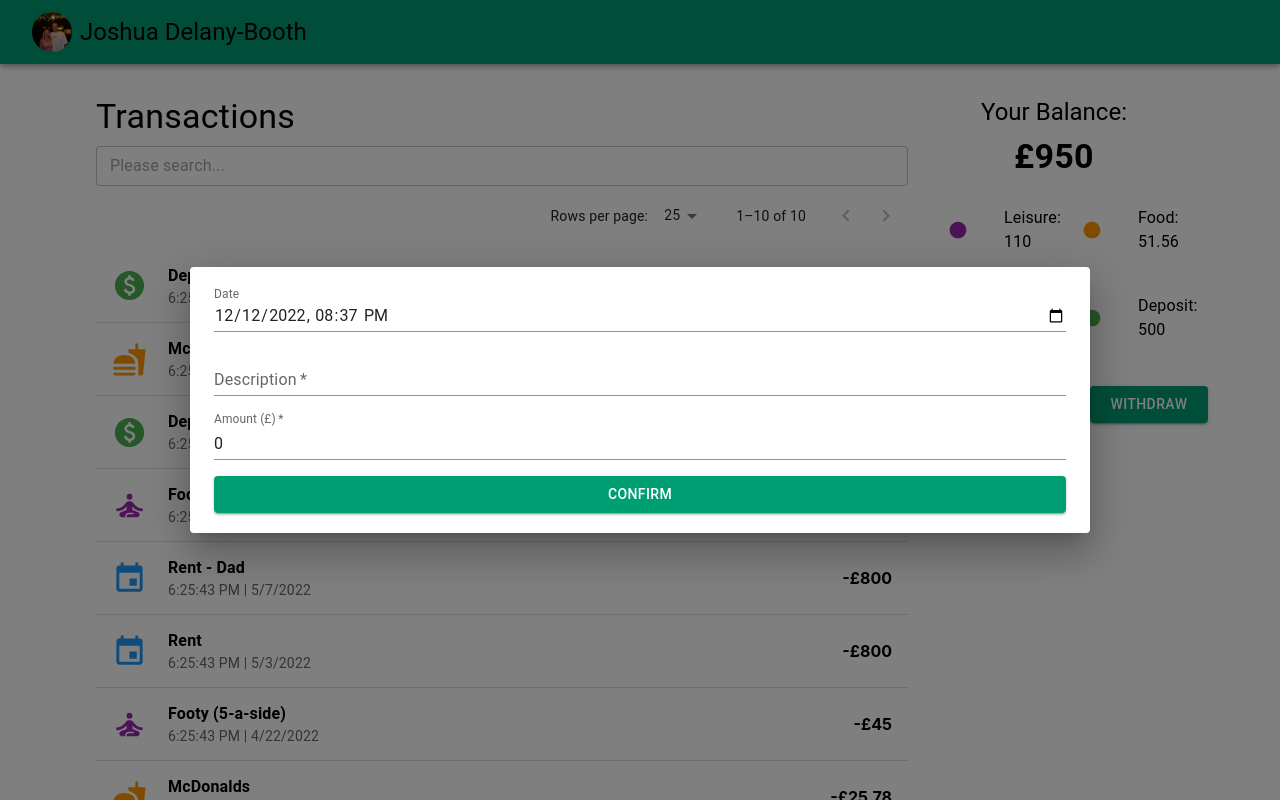
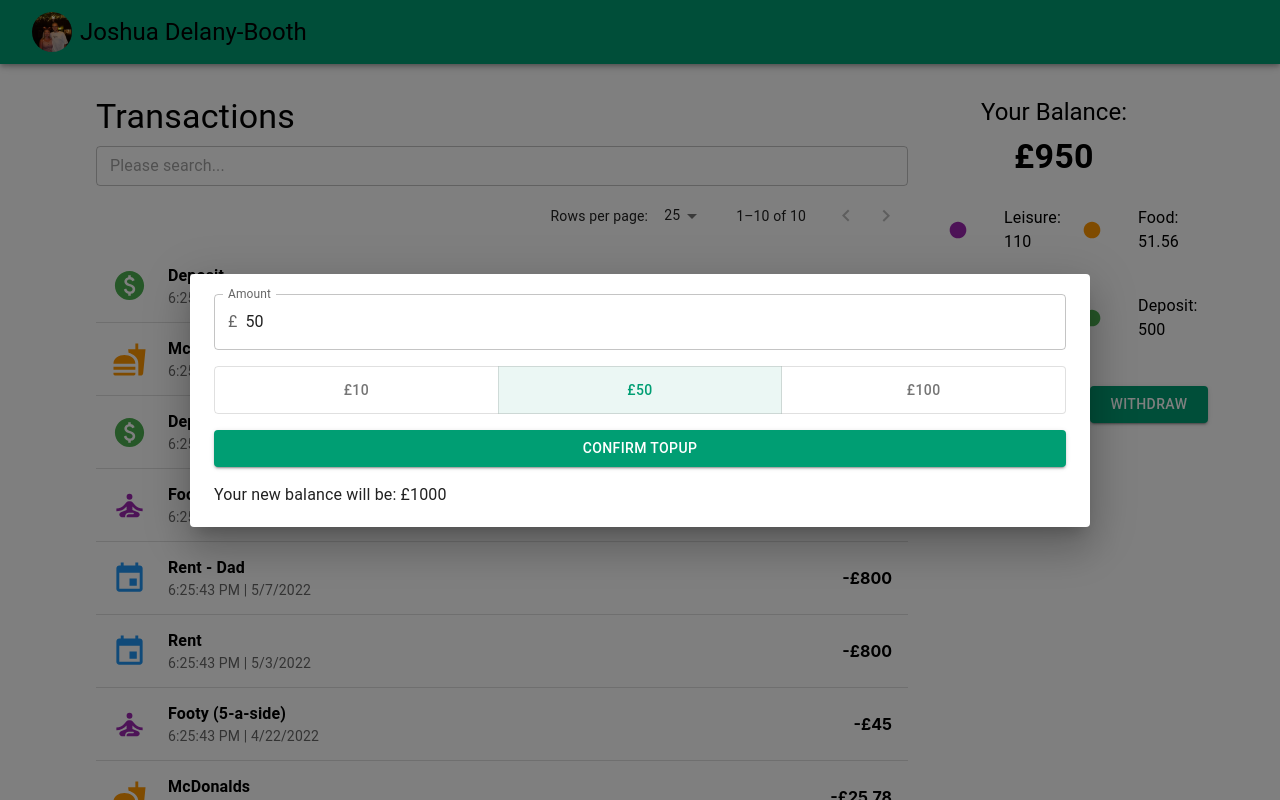
Before and after one commit to josh171/react_playground, a React (Create React App) app: page / in a window 1280 px wide. Both pictures are taken after a click on the button "TOP UP". Shown: the top 800 px of the page. Built offline with nearby package versions, Linux system fonts and the light colour scheme.

Commit message:
final changes

```diff
--- a/src/Components/Balance.tsx
+++ b/src/Components/Balance.tsx
@@ -1,15 +1,14 @@
 import { Button, Grid, ListItem, ListItemIcon, ListItemText, Stack, Typography } from "@mui/material";
 import { useAppContext } from "../Context";
 import CircleIcon from "@mui/icons-material/Circle";
-import { ITransactionData, PaymentType } from "../Data/TypesAndStates";
+import { ITransactionData } from "../Data/TypesAndStates";
 import { blue, green, orange, purple } from "@mui/material/colors";
 import { useState } from "react";
 import FormDialog from "./SubComponents/FormDialog";
 
 function Balance() {
-  const { balance, transactions } = useAppContext();
+  const { balance, transactions, transferType, setTransferType } = useAppContext();
   const [open, setOpen] = useState(false);
-  const [paymentType, setPaymentType] = useState<PaymentType>("credit");
   const returnBalanceTotal = (balance: string) => {
     // Variable to filter down balance type from transactions given by prop
     const filteredBalance = transactions.filter(
@@ -76,7 +75,7 @@ function Balance() {
         <Grid item xs={6}>
           <Button {...buttonProps} onClick={() => {
               setOpen(true);
-              setPaymentType("debit");
+              setTransferType("topup");
             }}
           >
             Top Up
@@ -85,14 +84,14 @@ function Balance() {
         <Grid item xs={6}>
           <Button {...buttonProps} onClick={() => {
               setOpen(true);
-              setPaymentType("credit");
+              setTransferType("withdraw");
             }}
           >
             Withdraw
           </Button>
         </Grid>
       </Grid>
-      <FormDialog open={open} setOpen={setOpen} payment_type={paymentType} />
+      <FormDialog open={open} setOpen={setOpen} transaction_type={transferType} />
     </Stack>
   );
 }
--- a/src/Components/SubComponents/FormDialog.tsx
+++ b/src/Components/SubComponents/FormDialog.tsx
@@ -1,77 +1,33 @@
-import { Dialog, DialogContent, TextField, Stack, Button } from "@mui/material";
-import React from "react";
+import { Dialog, DialogContent, TextField, Stack, Button, ToggleButtonGroup, ToggleButton, InputAdornment, Typography } from "@mui/material";
+import React, { ChangeEventHandler } from "react";
 import { useAppContext } from "../../Context";
-import { defaultForm, ITransactionData, PaymentType } from "../../Data/TypesAndStates";
+import { TransactionType } from "../../Data/TypesAndStates";
 
 interface IDialogProps {
   open: boolean;
   setOpen: (open: boolean) => void;
-  payment_type: PaymentType;
+  transaction_type: TransactionType;
 }
-interface FormField {
-  name: string;
-  label: string;
-  component?: (item: ITransactionData, handleChange: (e: React.ChangeEvent<HTMLInputElement>) => void, index: number) => React.ReactNode;
-}
-// Standard props for textfield, so don't have to rewrite them
-const fieldProps: any = {
-  margin: "dense",
-  size: "small",
-  variant: "standard",
-  require: "true",
-};
-// Variable to gather fields and map them. Following the FormField interface
-const fields: FormField[] = [
-  {
-    name: "date",
-    label: "Date",
-    component: ({ date }, handleChange, index) => {
-      return (
-        <TextField
-          {...fieldProps}
-          key={index}
-          label="Date"
-          type="datetime-local"
-          name="date"
-          value={new Date(date).toISOString().substring(0, 16)}
-          onChange={handleChange}
-        />
-      );
-    },
-  },
-  {
-    name: "description",
-    label: "Description",
-  },
-  {
-    name: "amount",
-    label: "Amount (£)",
-  },
-];
 
-function FormDialog({ open, setOpen, payment_type }: IDialogProps) {
-  const { form, setForm, transactions, setTransactions, balance, setBalance } = useAppContext();
-  // Variable to return correct value format whether value is a date or a number
-  const returnFormValue = (name: string, value: string) => {
-    if (name === "amount") return parseInt(value);
-    if (name === "date") return new Date(value);
-    return value;
-  };
-  const handleChange = (e: React.ChangeEvent<HTMLInputElement>) => {
-    const { name, value } = e.target;
-    setForm({
-      ...form,
-      [name]: returnFormValue(name, value),
-    });
+function FormDialog({ open, setOpen, transaction_type }: IDialogProps) {
+  const { amount, setAmount, transactions, setTransactions, transferType, balance, setBalance } = useAppContext();
+  // Variable to calculate the balance
+  const sum = transaction_type === "topup" ? balance + amount : transaction_type === "withdraw" ? balance - amount : balance + amount;
+  const handleChange = (event: React.MouseEvent<HTMLElement> | ChangeEventHandler<HTMLInputElement>, newAmount: number) => {
+    setAmount(newAmount);
   };
   const handleSubmit = (evt: React.SyntheticEvent) => {
     evt.preventDefault();
     // Adding new entry to transaction list
-    setTransactions([...transactions, form]);
-    // Setting form back to default values
-    setForm(defaultForm);
-    // Variable to calculate the balance
-    const sum = payment_type === "debit" ? balance + form.amount : balance - form.amount;
+    setTransactions([...transactions, {
+      description: transferType,
+      date: new Date(),
+      amount,
+      balance_type: "deposit",
+      transaction_type
+    }]);
+    // Setting amount back to default value
+    setAmount(50);
     // Setting new balance
     setBalance(sum);
     // Closing form dialog box
@@ -82,27 +38,35 @@ function FormDialog({ open, setOpen, payment_type }: IDialogProps) {
       <DialogContent>
         <form onSubmit={handleSubmit}>
           <Stack spacing={2}>
-            {fields.map((field: FormField, index: number) =>
-            // Determining whether to return standard textfield with form value, or to render the component that is passed from fields const
-              field.component ? (
-                field.component(form, handleChange, index)
-              ) : (
-                <TextField
-                  key={index}
-                  label={field.label}
-                  name={field.name}
-                  required
-                  type={field.name === "amount" ? "number" : "text"}
-                  margin="dense"
-                  variant="standard"
-                  value={form[field.name as keyof ITransactionData]}
-                  onChange={handleChange}
-                />
-              )
-            )}
+            <TextField
+              name="amount"
+              label="Amount"
+              fullWidth
+              margin="dense"
+              InputProps={{
+                startAdornment: (
+                  <InputAdornment position="start">£</InputAdornment>
+                ),
+              }}
+              value={amount}
+              onChange={(e) => setAmount(parseInt(e.target.value))}
+              variant="outlined"
+            />
+            <ToggleButtonGroup
+              color="primary"
+              value={amount}
+              exclusive
+              fullWidth
+              onChange={handleChange}
+            >
+              {[10.0, 50.0, 100.0].map((amount: number) => (
+                <ToggleButton value={amount} key={amount}>£{amount}</ToggleButton>
+              ))}
+            </ToggleButtonGroup>
             <Button variant="contained" color="primary" type="submit">
-              Confirm
+              Confirm Topup
             </Button>
+            <Typography variant="body1">Your new balance will be: £{sum}</Typography>
           </Stack>
         </form>
       </DialogContent>
--- a/src/Components/Transactions.tsx
+++ b/src/Components/Transactions.tsx
@@ -54,7 +54,7 @@ function Transactions() {
             onRowsPerPageChange={handleChangeRowsPerPage}
           />
           <List>
-            {rows.sort((a: any, b: any) => b.date - a.date).map(({balance_type, description, date, amount, payment_type }: ITransactionData, index: number) => (
+            {rows.sort((a: any, b: any) => b.date - a.date).map(({balance_type, description, date, amount, transaction_type }: ITransactionData, index: number) => (
               <Fragment key={index}>
                 <ListItemButton>
                   <ListItemIcon>
@@ -64,7 +64,7 @@ function Transactions() {
                     primary={<strong>{description}</strong>}
                     secondary={`${new Date(date).toLocaleTimeString()} | ${new Date(date).toLocaleDateString()}`}
                   />
-                  <strong>{payment_type === "debit" ? `£${amount}` : `-£${amount}`}</strong>
+                  <strong>{transaction_type === "topup" ? `£${amount}` : `-£${amount}`}</strong>
                 </ListItemButton>
                 <Divider />
               </Fragment>
--- a/src/Context/index.tsx
+++ b/src/Context/index.tsx
@@ -1,5 +1,5 @@
 import { createContext, FunctionComponent, useContext, useState } from "react";
-import { defaultContext, defaultForm, IContext } from "../Data/TypesAndStates";
+import { defaultContext, IContext, TransferType } from "../Data/TypesAndStates";
 import { transactions as transactionData } from "../Data/transactions";
 
 export const AppContext = createContext(defaultContext);
@@ -9,10 +9,11 @@ export const useAppContext = () => useContext(AppContext);
 
 export const AppContextProvider: FunctionComponent<Record<string, any>> = ({ children }) => {
   // Defaul app states with links to default data/state
-  const [form, setForm] = useState(defaultForm);
+  const [amount, setAmount] = useState(50);
+  const [transferType, setTransferType] = useState<TransferType>("topup")
   const [transactions, setTransactions] = useState(transactionData);
   const [balance, setBalance] = useState(950);
   // Strongly typed context
-  const context: IContext = { form, setForm, transactions, setTransactions, balance, setBalance };
+  const context: IContext = { amount, setAmount, transferType, setTransferType, transactions, setTransactions, balance, setBalance };
   return <AppContext.Provider value={context}>{children}</AppContext.Provider>;
 };
--- a/src/Data/TypesAndStates.ts
+++ b/src/Data/TypesAndStates.ts
@@ -1,6 +1,7 @@
 import { transactions } from "./transactions"
 
-export type PaymentType = 'credit' | 'debit'
+export type TransactionType = 'topup' | 'withdraw' | 'transaction'
+export type TransferType = 'topup' | 'withdraw'
 export type BalanceType = 'leisure' | 'food' | 'utility' | 'deposit'
 
 // Transaction interface
@@ -9,13 +10,15 @@ export interface ITransactionData {
   description: string;
   balance_type: BalanceType;
   amount: number;
-  payment_type: PaymentType;
+  transaction_type: TransactionType;
 }
 
 // App context state interface
 export interface IContext {
-  form: ITransactionData
-  setForm: (form: ITransactionData) => void
+  amount: number
+  setAmount: (balance: number) => void
+  transferType: TransferType
+  setTransferType: (transfer: TransferType) => void
   transactions: any[]
   setTransactions: (transactions: any) => void
   balance: number
@@ -23,18 +26,13 @@ export interface IContext {
 }
 
 // Default form for app
-export const defaultForm: ITransactionData = {
-  date: new Date(),
-  description: "",
-  amount: 0,
-  balance_type: "deposit",
-  payment_type: "credit",
-};
 
 // Default app context with links/references to default states/data
 export const defaultContext: IContext = {
-  form: defaultForm,
-  setForm: () => {},
+  amount: 50,
+  setAmount: () => {},
+  transferType: 'topup',
+  setTransferType: () => {},
   transactions: transactions,
   setTransactions: () => [],
   balance: 950,
```
Also changed, not shown: src/Data/transactions.tsx (+10 -10 lines).
